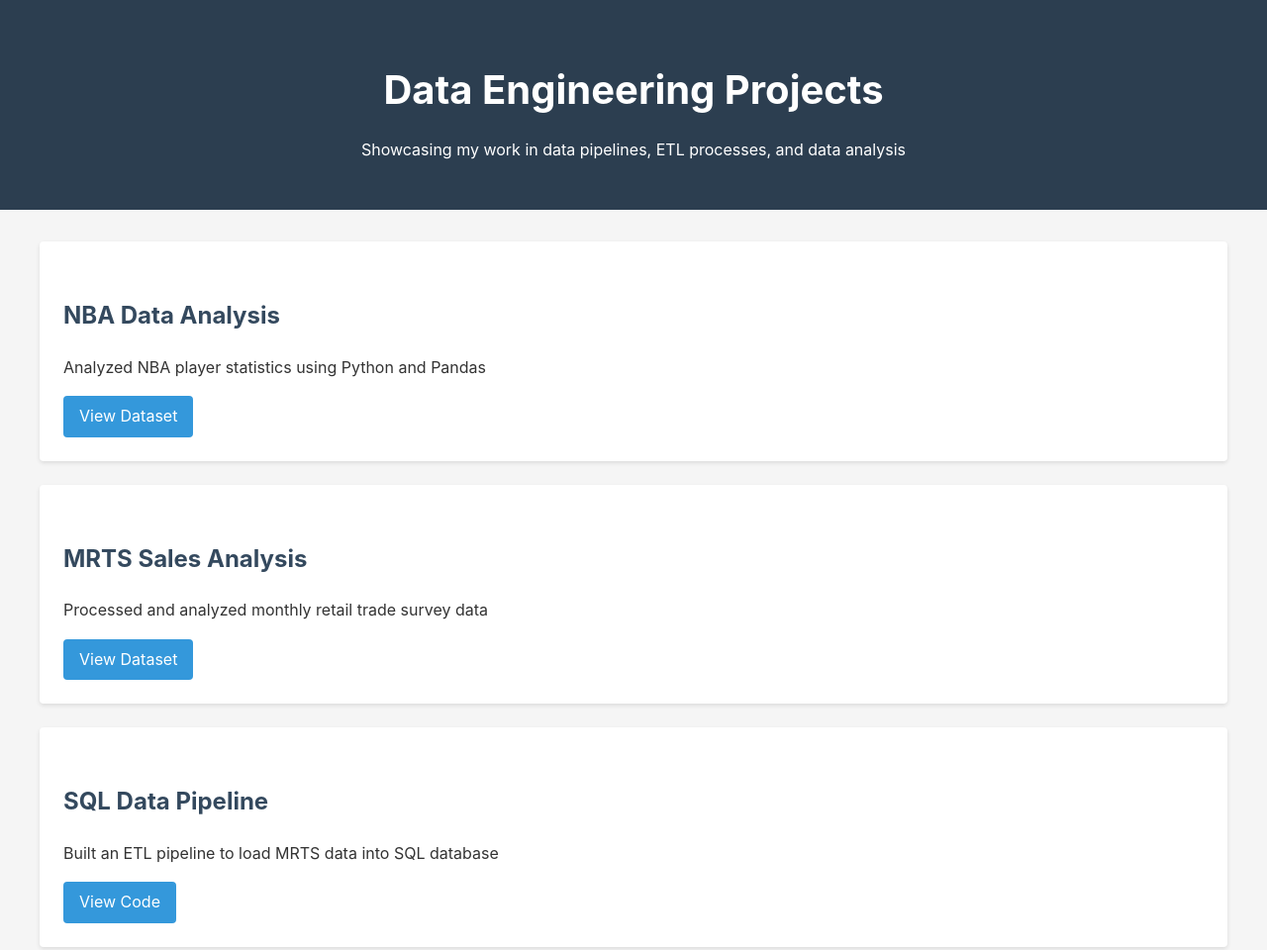
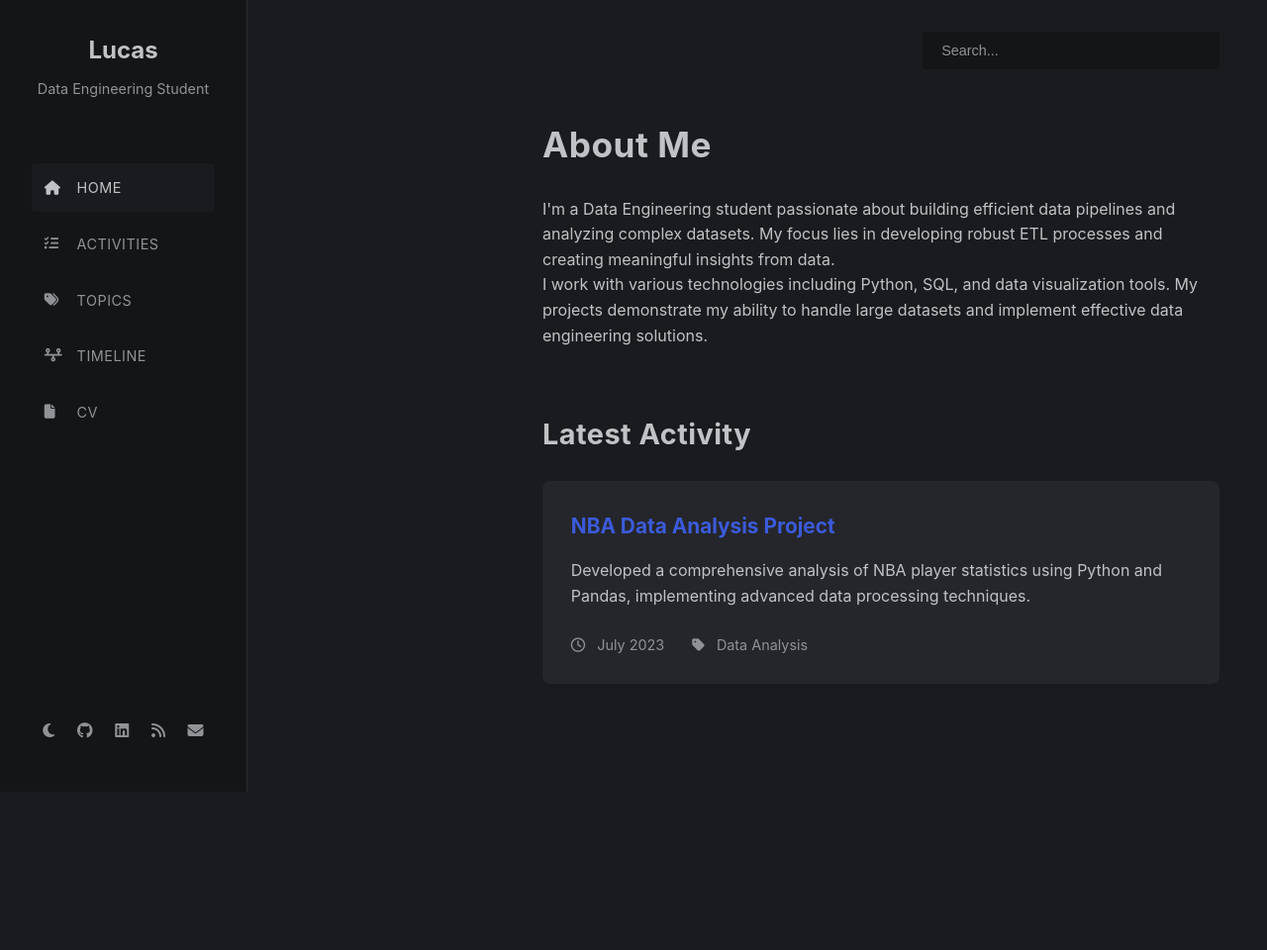
Before and after one commit to lucas-develop/lucas-develop.github.io, a plain HTML site: page index.html in a window 1280 px wide. Shown: the whole page at 99% size. After the commit the page ends 800 px from the top, so only its background shows below. Drawn offline with Linux system fonts and the light colour scheme.

Commit message:
dark theme

```diff
--- a/index.html
+++ b/index.html
@@ -3,34 +3,88 @@
 <head>
     <meta charset="UTF-8">
     <meta name="viewport" content="width=device-width, initial-scale=1.0">
-    <title>Data Engineering Portfolio</title>
+    <title>Portfolio</title>
     <link rel="stylesheet" href="style.css">
+    <link rel="stylesheet" href="https://cdnjs.cloudflare.com/ajax/libs/font-awesome/6.4.0/css/all.min.css">
 </head>
 <body>
-    <header>
-        <h1>Data Engineering Projects</h1>
-        <p>Showcasing my work in data pipelines, ETL processes, and data analysis</p>
-    </header>
+    <div class="container">
+        <!-- Left Sidebar -->
+        <aside class="sidebar">
+            <div class="profile">
+                <h2>Lucas</h2>
+                <p class="title">Data Engineering Student</p>
+            </div>
 
-    <main>
-        <section class="project">
-            <h2>NBA Data Analysis</h2>
-            <p>Analyzed NBA player statistics using Python and Pandas</p>
-            <a href="nba.csv" class="btn">View Dataset</a>
-        </section>
+            <nav>
+                <ul>
+                    <li><a href="#" class="active"><i class="fas fa-home"></i> HOME</a></li>
+                    <li><a href="#"><i class="fas fa-tasks"></i> ACTIVITIES</a></li>
+                    <li><a href="#"><i class="fas fa-tags"></i> TOPICS</a></li>
+                    <li><a href="#"><i class="fas fa-timeline"></i> TIMELINE</a></li>
+                    <li><a href="#"><i class="fas fa-file"></i> CV</a></li>
+                </ul>
+            </nav>
 
-        <section class="project">
-            <h2>MRTS Sales Analysis</h2>
-            <p>Processed and analyzed monthly retail trade survey data</p>
-            <a href="mrts_2020-2010.csv" class="btn">View Dataset</a>
-        </section>
+            <div class="social-links">
+                <a href="#"><i class="fas fa-moon"></i></a>
+                <a href="#"><i class="fab fa-github"></i></a>
+                <a href="#"><i class="fab fa-linkedin"></i></a>
+                <a href="#"><i class="fas fa-rss"></i></a>
+                <a href="#"><i class="fas fa-envelope"></i></a>
+            </div>
+        </aside>
 
-        <section class="project">
-            <h2>SQL Data Pipeline</h2>
-            <p>Built an ETL pipeline to load MRTS data into SQL database</p>
-            <a href="mrts_sql_install.py" class="btn">View Code</a>
-        </section>
-    </main>
+        <!-- Main Content -->
+        <main class="main-content">
+            <header>
+                <div class="search-bar">
+                    <input type="text" placeholder="Search...">
+                </div>
+            </header>
 
+            <section class="about">
+                <h1>About Me</h1>
+                <p>I'm a Data Engineering student passionate about building efficient data pipelines and analyzing complex datasets. My focus lies in developing robust ETL processes and creating meaningful insights from data.</p>
+
+                <p>I work with various technologies including Python, SQL, and data visualization tools. My projects demonstrate my ability to handle large datasets and implement effective data engineering solutions.</p>
+            </section>
+
+            <section class="latest-activity">
+                <h2>Latest Activity</h2>
+                <div class="activity-card">
+                    <h3>NBA Data Analysis Project</h3>
+                    <p>Developed a comprehensive analysis of NBA player statistics using Python and Pandas, implementing advanced data processing techniques.</p>
+                    <div class="activity-meta">
+                        <span><i class="far fa-clock"></i> July 2023</span>
+                        <span><i class="fas fa-tag"></i> Data Analysis</span>
+                    </div>
+                </div>
+            </section>
+        </main>
+
+        <!-- Right Sidebar -->
+        <aside class="right-sidebar">
+            <section class="recently-updated">
+                <h3>Recently Updated</h3>
+                <ul>
+                    <li>NBA Data Analysis Project</li>
+                    <li>MRTS Sales Analysis</li>
+                    <li>SQL Data Pipeline</li>
+                </ul>
+            </section>
+
+            <section class="trending-topics">
+                <h3>Trending Topics</h3>
+                <div class="topics">
+                    <span class="topic">Python</span>
+                    <span class="topic">SQL</span>
+                    <span class="topic">Data Analysis</span>
+                    <span class="topic">ETL</span>
+                    <span class="topic">Pandas</span>
+                </div>
+            </section>
+        </aside>
+    </div>
 </body>
 </html>
--- a/style.css
+++ b/style.css
@@ -1,84 +1,256 @@
 :root {
-    --primary-color: #2c3e50;
-    --secondary-color: #34495e;
-    --accent-color: #3498db;
-    --text-color: #333;
-    --bg-color: #f5f5f5;
+    --bg-dark: #1a1b1e;
+    --bg-darker: #141517;
+    --bg-card: #25262b;
+    --text-primary: #c1c2c5;
+    --text-secondary: #909296;
+    --accent-blue: #3b5bdb;
+    --accent-hover: #4c6ef5;
+}
+
+* {
+    margin: 0;
+    padding: 0;
+    box-sizing: border-box;
 }
 
 body {
     font-family: -apple-system, BlinkMacSystemFont, "Segoe UI", Roboto, Helvetica, Arial, sans-serif;
+    background-color: var(--bg-dark);
+    color: var(--text-primary);
     line-height: 1.6;
-    color: var(--text-color);
-    background-color: var(--bg-color);
-    margin: 0;
-    padding: 0;
+}
+
+.container {
+    display: grid;
+    grid-template-columns: 250px minmax(600px, 1fr) 300px;
+    min-height: 100vh;
+    max-width: 1800px;
+    margin: 0 auto;
+}
+
+/* Sidebar Styles */
+.sidebar {
+    background-color: var(--bg-darker);
+    padding: 2rem;
+    border-right: 1px solid rgba(255, 255, 255, 0.1);
+    position: fixed;
+    width: 250px;
+    height: 100vh;
+    display: flex;
+    flex-direction: column;
+}
+
+.profile {
+    text-align: center;
+    margin-bottom: 2rem;
+}
+
+.profile h2 {
+    font-size: 1.5rem;
+    margin-bottom: 0.5rem;
+}
+
+.title {
+    color: var(--text-secondary);
+    font-size: 0.9rem;
+}
+
+nav ul {
+    list-style: none;
+    margin: 2rem 0;
+}
+
+nav ul li {
+    margin-bottom: 0.5rem;
+}
+
+nav ul li a {
+    color: var(--text-secondary);
+    text-decoration: none;
+    display: flex;
+    align-items: center;
+    padding: 0.8rem;
+    border-radius: 4px;
+    transition: all 0.3s ease;
+    font-size: 0.9rem;
+    letter-spacing: 0.5px;
+}
+
+nav ul li a i {
+    margin-right: 0.8rem;
+    width: 20px;
+}
+
+nav ul li a.active,
+nav ul li a:hover {
+    background-color: var(--bg-dark);
+    color: var(--text-primary);
+}
+
+.social-links {
+    margin-top: auto;
+    display: flex;
+    justify-content: space-around;
+    padding: 1rem 0;
+}
+
+.social-links a {
+    color: var(--text-secondary);
+    text-decoration: none;
+    transition: color 0.3s ease;
+}
+
+.social-links a:hover {
+    color: var(--text-primary);
+}
+
+/* Main Content Styles */
+.main-content {
+    grid-column: 2;
+    padding: 2rem 3rem;
+    margin-left: 250px;
 }
 
 header {
-    background-color: var(--primary-color);
-    color: white;
-    padding: 2rem;
-    text-align: center;
+    margin-bottom: 3rem;
+    display: flex;
+    justify-content: flex-end;
+}
+
+.search-bar {
+    width: 100%;
+    display: flex;
+    justify-content: flex-end;
+}
+
+.search-bar input {
+    width: 300px;
+    padding: 0.7rem 1.2rem;
+    border: none;
+    border-radius: 4px;
+    background-color: var(--bg-darker);
+    color: var(--text-primary);
+    font-size: 0.9rem;
+}
+
+.search-bar input::placeholder {
+    color: var(--text-secondary);
+}
+
+.about {
+    margin-bottom: 4rem;
 }
 
 h1 {
-    font-size: 2.5rem;
-    margin-bottom: 0.5rem;
+    font-size: 2.2rem;
+    margin-bottom: 1.5rem;
+    color: var(--text-primary);
+    letter-spacing: 0.5px;
 }
 
-h2 {
-    color: var(--secondary-color);
-    margin-top: 2rem;
+.latest-activity h2 {
+    font-size: 1.8rem;
+    margin-bottom: 1.5rem;
+    color: var(--text-primary);
+    letter-spacing: 0.5px;
 }
 
-main {
-    max-width: 1200px;
-    margin: 2rem auto;
-    padding: 0 1rem;
+.activity-card {
+    background-color: var(--bg-card);
+    padding: 1.8rem;
+    border-radius: 8px;
+    margin-bottom: 1rem;
 }
 
-.project {
-    background: white;
-    padding: 1.5rem;
-    margin-bottom: 1.5rem;
-    border-radius: 4px;
-    box-shadow: 0 2px 4px rgba(0,0,0,0.1);
-    transition: transform 0.2s ease;
+.activity-card h3 {
+    color: var(--accent-blue);
+    margin-bottom: 1rem;
+    font-size: 1.3rem;
 }
 
-.project:hover {
-    transform: translateY(-2px);
+.activity-meta {
+    margin-top: 1.5rem;
+    color: var(--text-secondary);
+    font-size: 0.9rem;
 }
 
-.btn {
-    display: inline-block;
-    padding: 0.5rem 1rem;
-    background-color: var(--accent-color);
-    color: white;
-    text-decoration: none;
-    border-radius: 4px;
-    transition: background-color 0.2s ease;
+.activity-meta span {
+    margin-right: 1.5rem;
 }
 
-.btn:hover {
-    background-color: var(--secondary-color);
+.activity-meta i {
+    margin-right: 0.5rem;
 }
 
-footer {
-    text-align: center;
+/* Right Sidebar Styles */
+.right-sidebar {
+    grid-column: 3;
     padding: 2rem;
-    background-color: var(--primary-color);
-    color: white;
-    margin-top: 2rem;
+    background-color: var(--bg-darker);
+    border-left: 1px solid rgba(255, 255, 255, 0.1);
+    height: 100vh;
+    position: fixed;
+    right: 0;
+    width: 300px;
+}
+
+.recently-updated {
+    margin-bottom: 3rem;
+}
+
+.recently-updated h3,
+.trending-topics h3 {
+    font-size: 1.2rem;
+    margin-bottom: 1.2rem;
+    color: var(--text-primary);
+    letter-spacing: 0.5px;
+}
+
+.recently-updated ul {
+    list-style: none;
+}
+
+.recently-updated ul li {
+    padding: 0.7rem 0;
+    color: var(--text-secondary);
+    font-size: 0.95rem;
+}
+
+.topics {
+    display: flex;
+    flex-wrap: wrap;
+    gap: 0.8rem;
+}
+
+.topic {
+    background-color: var(--bg-card);
+    color: var(--text-secondary);
+    padding: 0.4rem 1rem;
+    border-radius: 4px;
+    font-size: 0.9rem;
+    letter-spacing: 0.3px;
+}
+
+/* Responsive Design */
+@media (max-width: 1400px) {
+    .container {
+        grid-template-columns: 250px 1fr;
+    }
+    .right-sidebar {
+        display: none;
+    }
 }
 
 @media (max-width: 768px) {
-    h1 {
-        font-size: 2rem;
+    .container {
+        grid-template-columns: 1fr;
     }
-
-    .project {
-        padding: 1rem;
+    .sidebar {
+        display: none;
+    }
+    .main-content {
+        margin-left: 0;
+        padding: 1.5rem;
     }
 }
```
